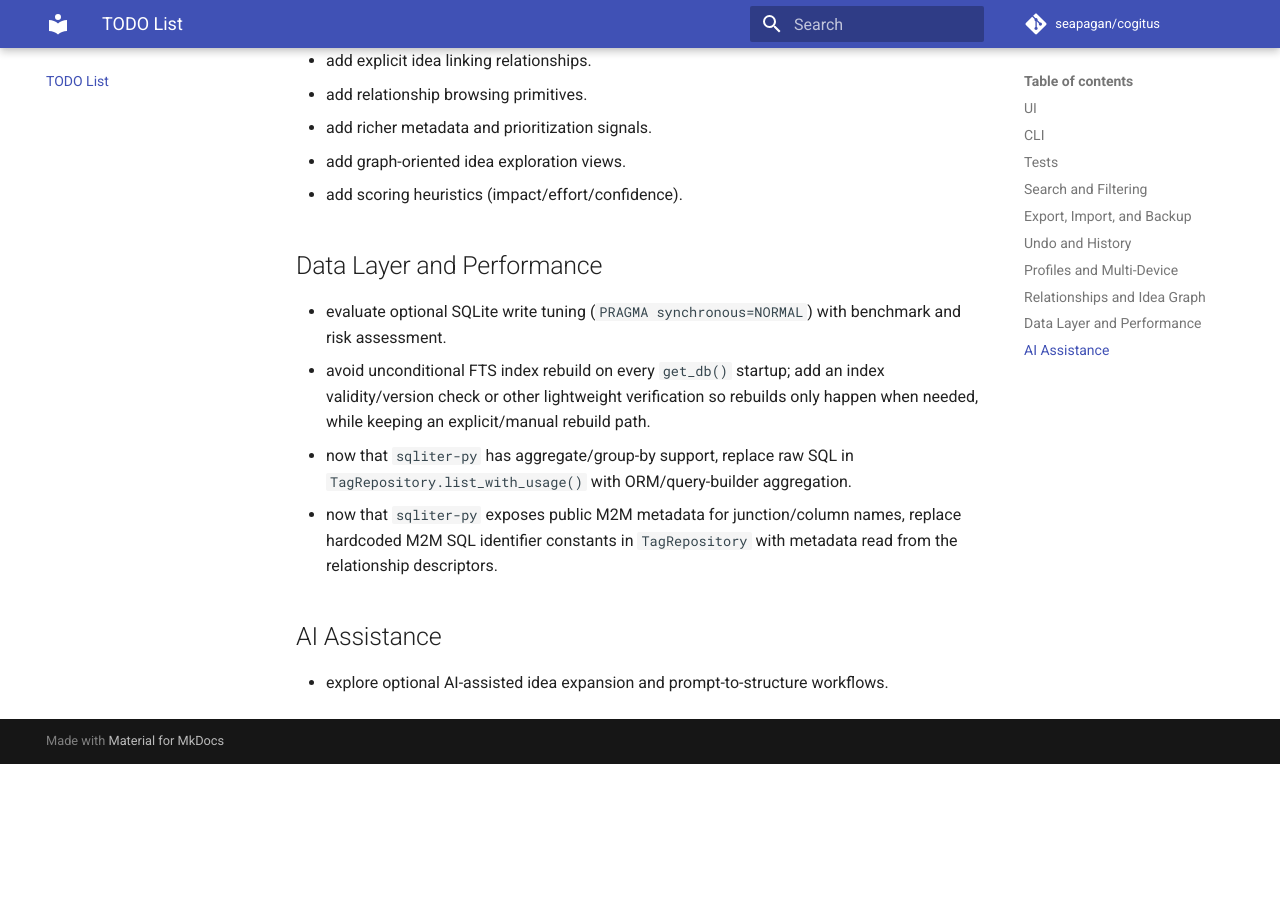
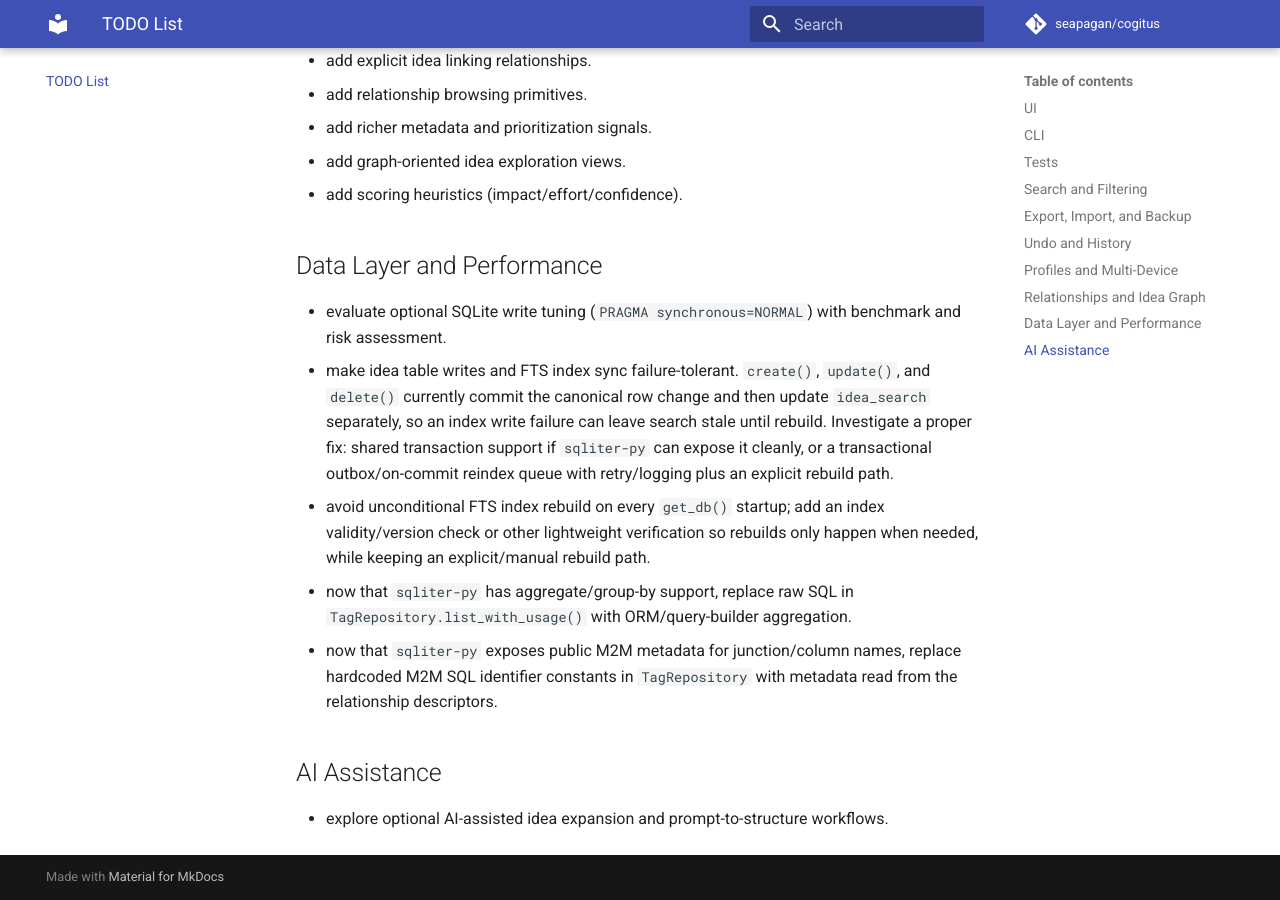
Before and after one commit to seapagan/cogitus, an MkDocs documentation site: the page built from docs/project/todo.md, in a window 1280 px wide and 900 px high, scrolled down 1925 px. Built offline with MkDocs 1.6.1 and Material for MkDocs 9.7.7, drawn with Linux system fonts in a browser that asks for light colours; comment, search, counter and statistics services are not loaded; before the commit the page ends 2689 px from its top, so only the background shows below that.

Commit message:
track fts sync reliability follow-up
Signed-off-by: Grant Ramsay <seapagan@gmail.com>

```diff
--- a/TODO.md
+++ b/TODO.md
@@ -74,6 +74,12 @@ None
 
 - evaluate optional SQLite write tuning (`PRAGMA synchronous=NORMAL`) with
   benchmark and risk assessment.
+- make idea table writes and FTS index sync failure-tolerant. `create()`,
+  `update()`, and `delete()` currently commit the canonical row change and then
+  update `idea_search` separately, so an index write failure can leave search
+  stale until rebuild. Investigate a proper fix: shared transaction support if
+  `sqliter-py` can expose it cleanly, or a transactional outbox/on-commit
+  reindex queue with retry/logging plus an explicit rebuild path.
 - avoid unconditional FTS index rebuild on every `get_db()` startup; add an
   index validity/version check or other lightweight verification so rebuilds
   only happen when needed, while keeping an explicit/manual rebuild path.
```
